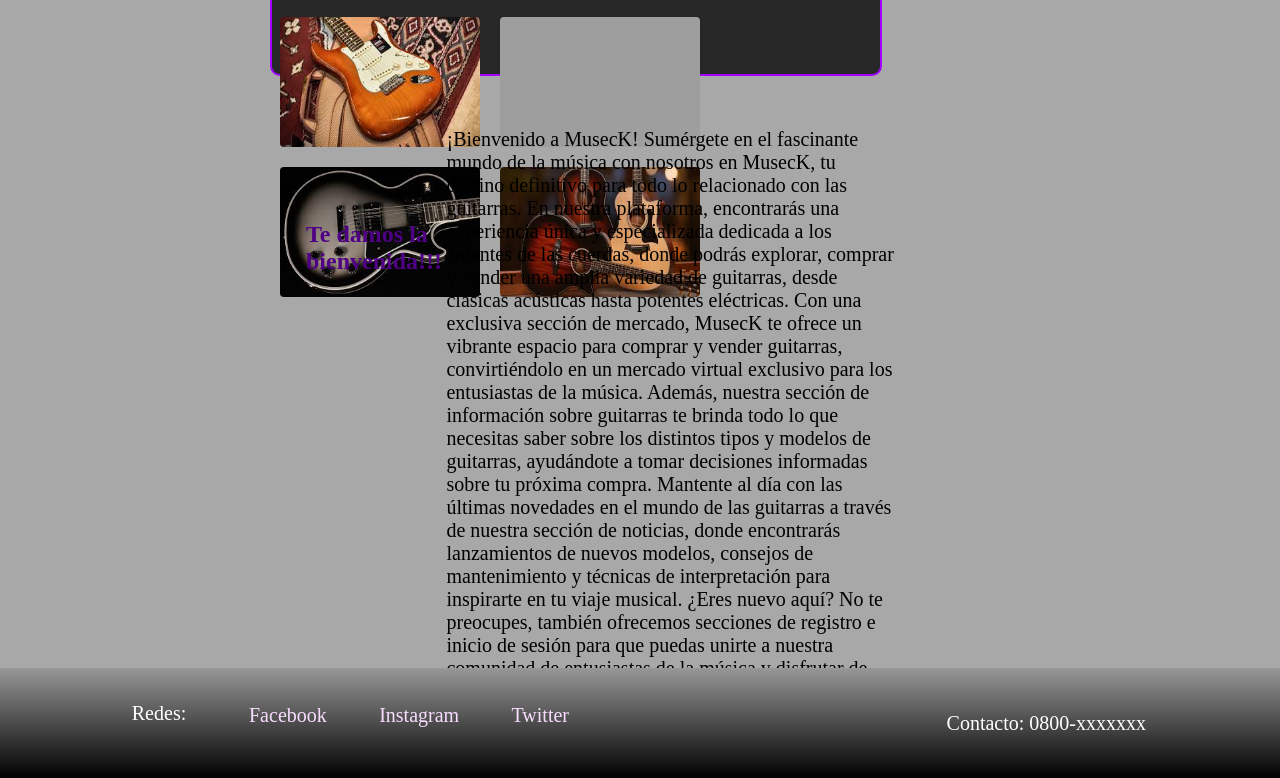
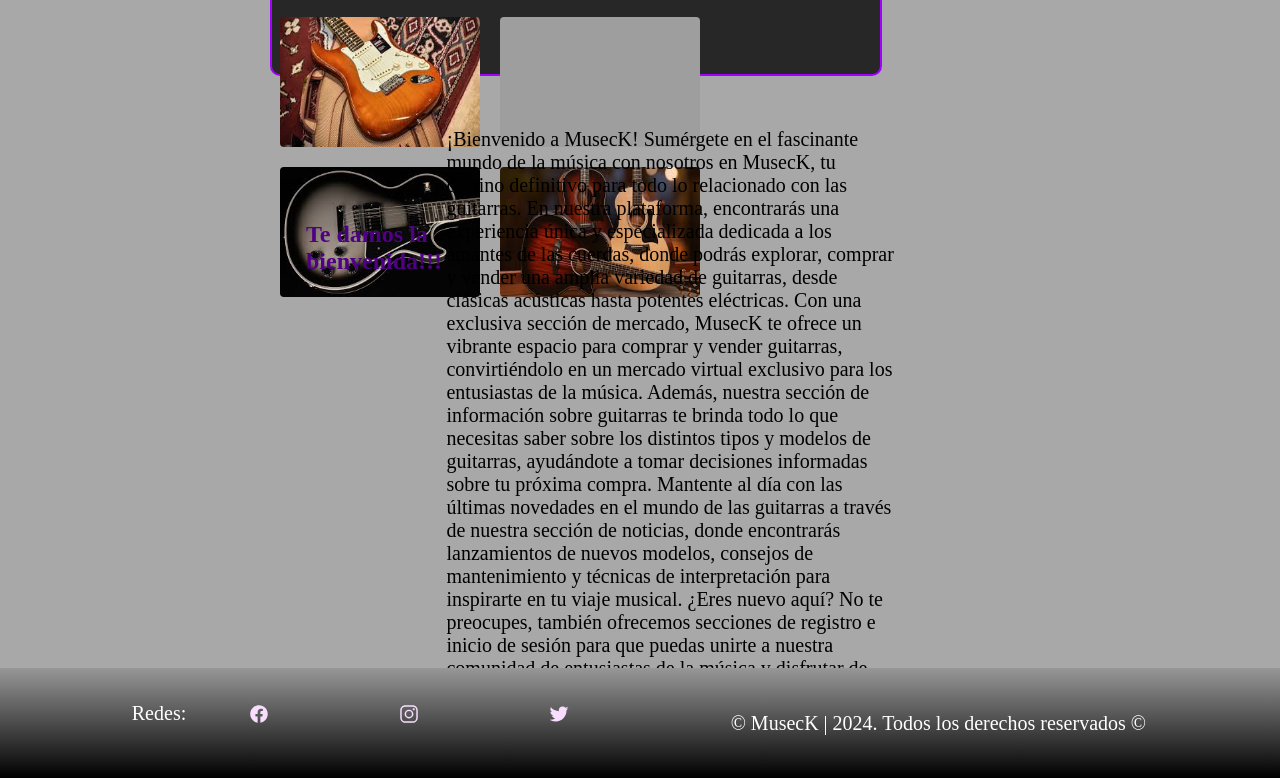
Before and after one commit to sWend77/TerceraPre-entrega-Aguilar, a website: page index.html in a window 1280 px wide. Shown: the part 574-1352 px from the top of the page. Drawn offline with nearby package versions, Linux system fonts and the light colour scheme; grey boxes are pictures that could not be loaded.

Commit message:
Decorando footer con logo de redes y texto

```diff
--- a/index.html
+++ b/index.html
@@ -76,16 +76,24 @@
                 </p>
             </section>
         </main>
-            <footer id="footer-mobile">
+        <footer id="footer-mobile">
             <p class="text text-redes" id="text-redes-mobile" >Redes:</p>
             <nav class="contenedor-redes" id="contenedor-redes-mobile">
                 <ul class="redes">
-                    <a class="redes-link" href="https://www.facebook.com/" target="_blank">Facebook</a>
-                    <a class="redes-link" href="https://www.instagram.com/" target="_blank">Instagram</a>
-                    <a class="redes-link" href="https://x.com/?lang=es" target="_blank">Twitter</a>
+                    <a href="https://www.facebook.com/" target="_blank">
+                        <ion-icon class="redes-link"  name="logo-facebook"></ion-icon>
+                    </a>
+                    <a href="https://www.instagram.com/" target="_blank">
+                        <ion-icon class="redes-link" name="logo-instagram"></ion-icon>
+                    </a>
+                    <a href="https://x.com/?lang=es" target="_blank">
+                        <ion-icon class="redes-link" name="logo-twitter"></ion-icon>
+                    </a>
                 </ul>
             </nav>
-            <p class="text text-contact" id="text-mobile">Contacto: 0800-xxxxxxx</p>
+            <p class="text text-contact" id="text-mobile">© MusecK | 2024. Todos los derechos reservados ©</p>
+            <script type="module" src="https://unpkg.com/ionicons@7.1.0/dist/ionicons/ionicons.esm.js"></script>
+            <script nomodule src="https://unpkg.com/ionicons@7.1.0/dist/ionicons/ionicons.js"></script>
         </footer>
     </div>
 </body>
--- a/scss/styles_base.scss
+++ b/scss/styles_base.scss
@@ -8,6 +8,7 @@
 @import 'novedades.scss';
 @import 'mercado.scss';
 @import '_mixins.scss';
+@import 'index.html';
 
 body{
     background-color: $fondo;
@@ -22,7 +23,7 @@ body{
         h1{
             margin: 0;
         }
-        .h1{
+        .h1 {
             color: $color_h1;
             @include tipografia (60px,600,0,italic,0);
             @include sizes (200px,65px,0,0 0 0 25px);
@@ -115,12 +116,7 @@ body{
                 padding: 0;
                 color: white;
                 @extend %cont-redes;
-                .redes-link{
-                    font-size: 20px;
-                    margin: 20px;
-                    text-decoration: none;
-                    color: rgb(249, 221, 255);
-                }
+
             }
         }
         .text{
@@ -206,6 +202,11 @@ body{
                     height: 110px;
                     margin: 0 0 15px 25px;
                 }
+                .img:hover{
+                    width: 170px;
+                    height: 120px;
+                    transition: all 1s;
+                }
             }
             .contenedor-parrafo{
                 width: 100%;
```
Also changed, not shown: pages/guitarras.html (+12 -4 lines), pages/login.html (+12 -4 lines), pages/mercado.html (+13 -5 lines), pages/novedades.html (+12 -4 lines), pages/registrarse.html (+12 -4 lines), assets/logoFB.png (added).
